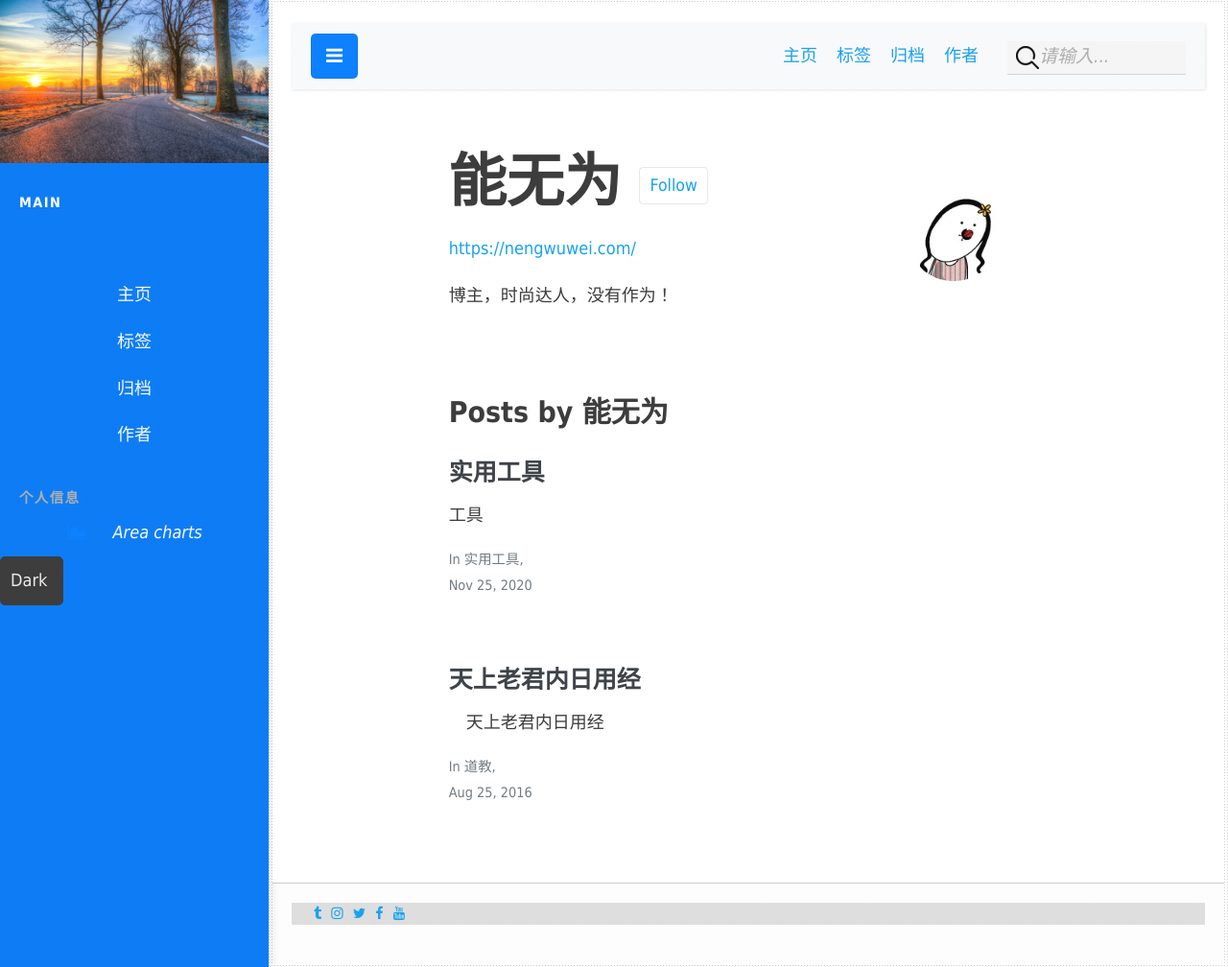
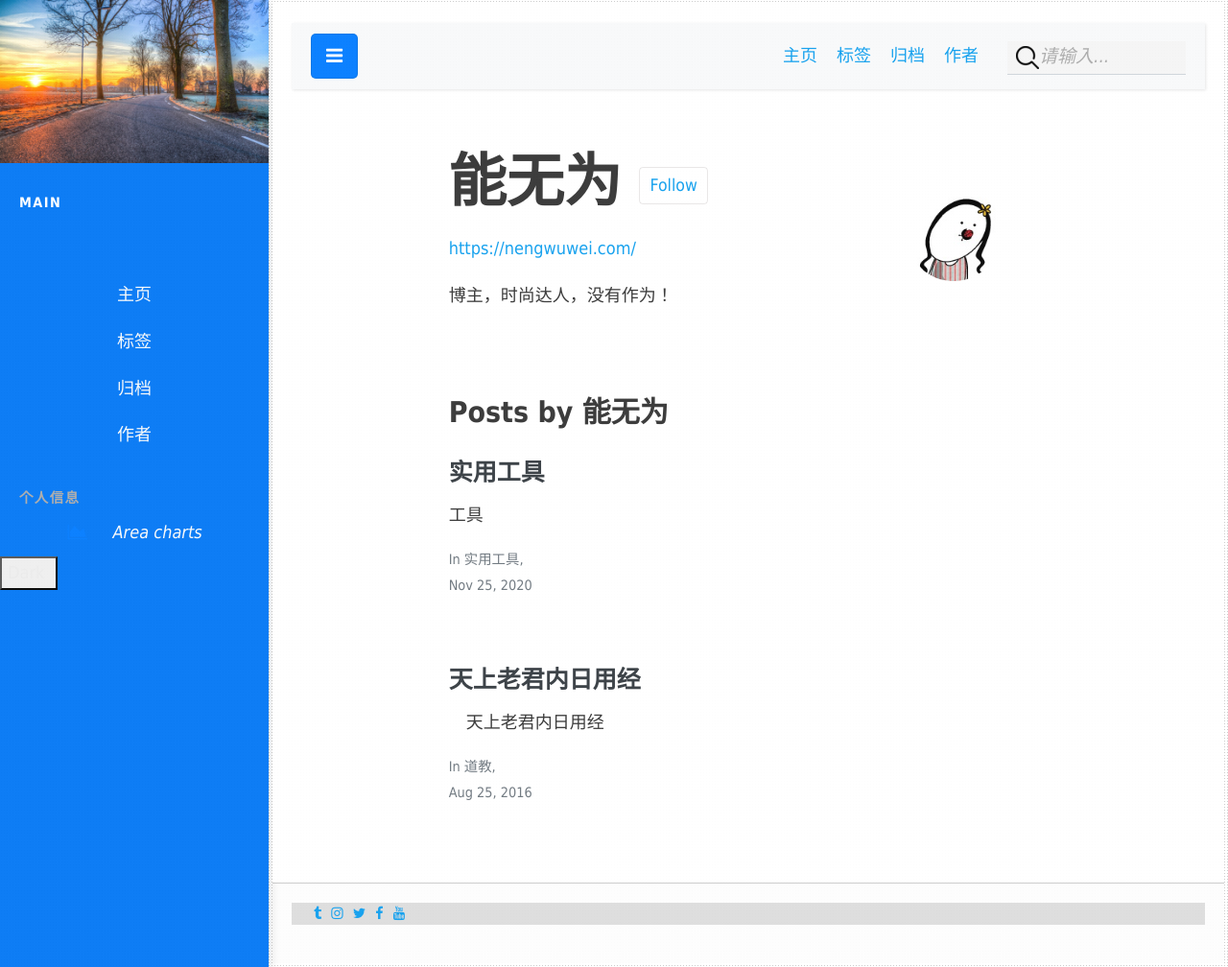
Before and after one commit to nengwuzhi/nengwuzhi.github.ioce, a Jekyll site: the page built from pages/author-author2.html, in a window 1280 px wide and 1008 px high. Shown: the whole window at 96% size. Built offline with Jekyll 4.4.1, drawn with Linux system fonts in a browser that asks for light colours; nearby versions of some CDN libraries.

Commit message:
Update dark_mode_style.css

```diff
--- a/css/dark_mode_style.css
+++ b/css/dark_mode_style.css
@@ -69,12 +69,6 @@ img.small {
 }
 
 button {
-  border: 1px solid #333;
-  padding: 0.5rem;
-  background: #333;
-  border-radius: 5px;
-  -webkit-transition: background 200ms ease;
-  transition: background 200ms ease;
   color: #eaeaea;
 }
 button:hover {
```
